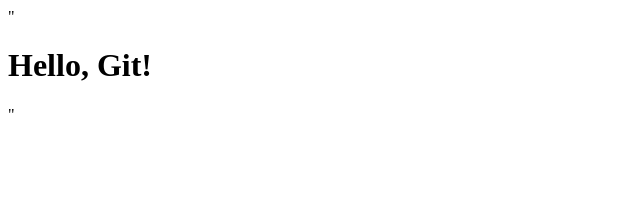
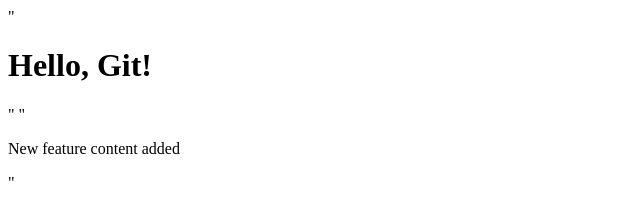
Before and after one commit to karunaa07/exp2, a plain HTML site: page index.html in a window 1280 px wide. Shown: the whole page, without its empty margins (0-640 px from the left). Drawn offline with Linux system fonts and the light colour scheme.

Commit message:
Add new feature content to index.html

```diff
--- a/index.html
+++ b/index.html
@@ -1 +1,2 @@
 "<!DOCTYPE html><html><head><title>Sample</title></head><body><h1>Hello, Git!</h1></body></html>"
+"<p>New feature content added</p>"
```
